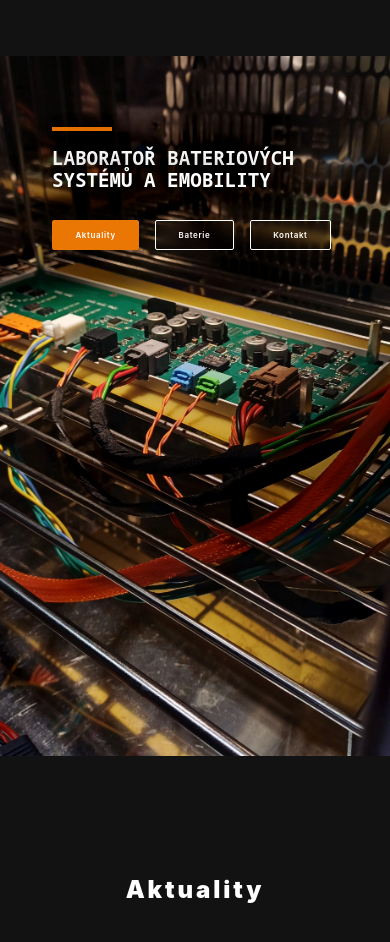
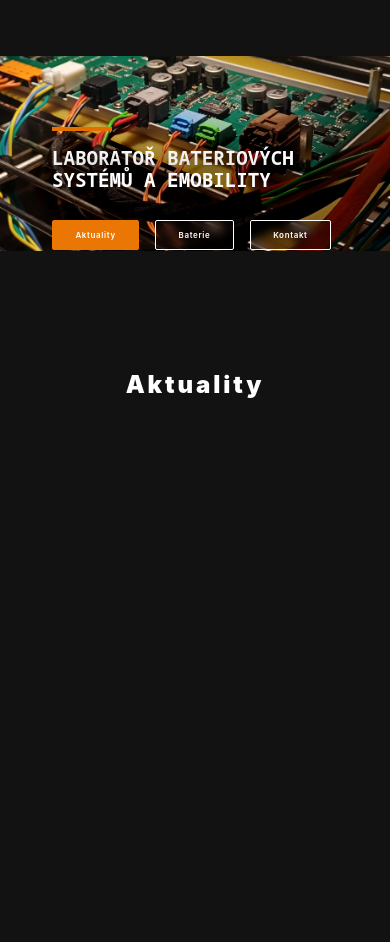
Before and after one commit to VaclavMoucha/BPROJ, a website: page res/html/index.html in a window 390 px wide. After the commit the page ends 844 px from the top, so only its background shows below. Drawn offline with Linux system fonts and the light colour scheme; no server answers.

Commit message:
0.3.3
Co-authored-by: Copilot <copilot@github.com>

```diff
--- a/res/css/style.css
+++ b/res/css/style.css
@@ -21,7 +21,7 @@
   --logo-large-size: 8vw;
   --tul-font: "Noto Sans Mono", "Inter", sans-serif;
   --page-size: 1300px;
-  --index-image-height:700px;
+  --index-image-height:35vw;
 }
 html,
 body,
@@ -167,6 +167,7 @@ a {
   left: 0;
   z-index: 0;
   pointer-events: none;
+
 }
 .index-hero-content {
   width: 100%;
@@ -719,6 +720,10 @@ a {
 
 
 @media (max-width: 768px) {
+  :root{
+
+    --index-image-height: 50vw;
+  }
   .contacts {
     flex-direction: column;
     margin-bottom: 5vh;
```
